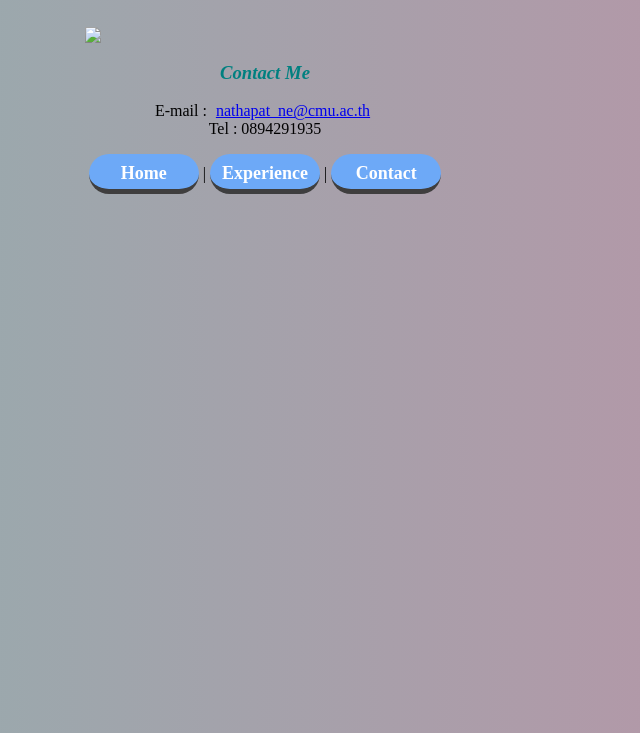
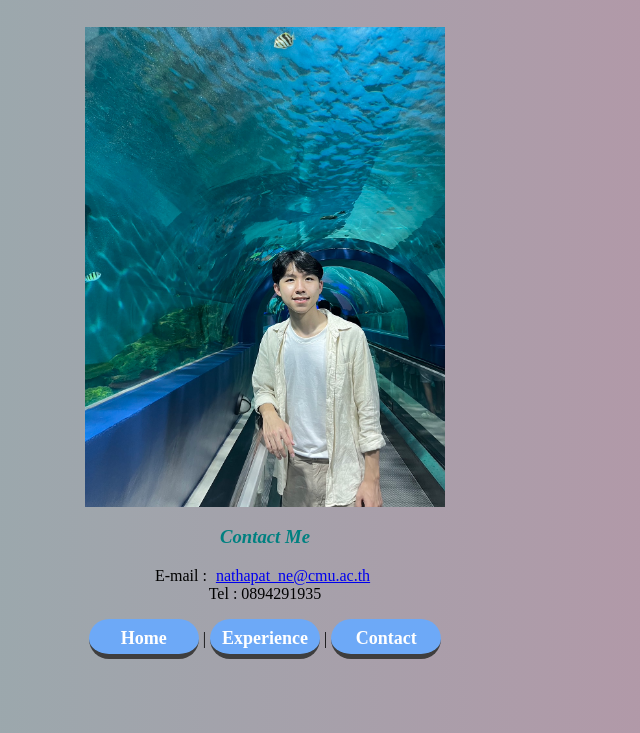
Before and after one commit to cpe207/lab02-nathapatt, a plain HTML site: page contact.html in a window 1280 px wide. Shown: the part 67-800 px from the top of the page, without its empty margins (319-959 px from the left). Drawn offline with Linux system fonts and the light colour scheme; the site is published under a folder, as on GitHub Pages, so addresses that start at the root find nothing.

Commit message:
แก้ไข

```diff
--- a/contact.html
+++ b/contact.html
@@ -10,7 +10,7 @@
     <h3 style="text-align: center; font-size: 30px">My Portfolio</h3>
     <div>
       <img
-        src="/images/S__55427078.jpg"
+        src="images/S__55427078.jpg"
         width="360px"
         style="margin-left: auto; margin-right: auto; display: block"
       />
```
Also changed, not shown: exp.html (+1 -1 lines).
